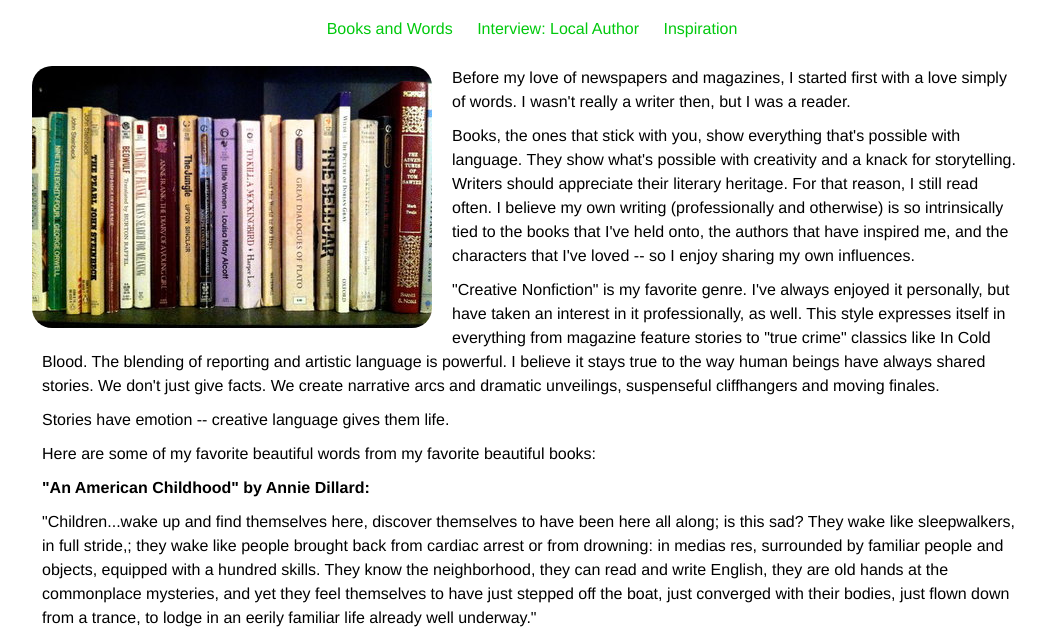
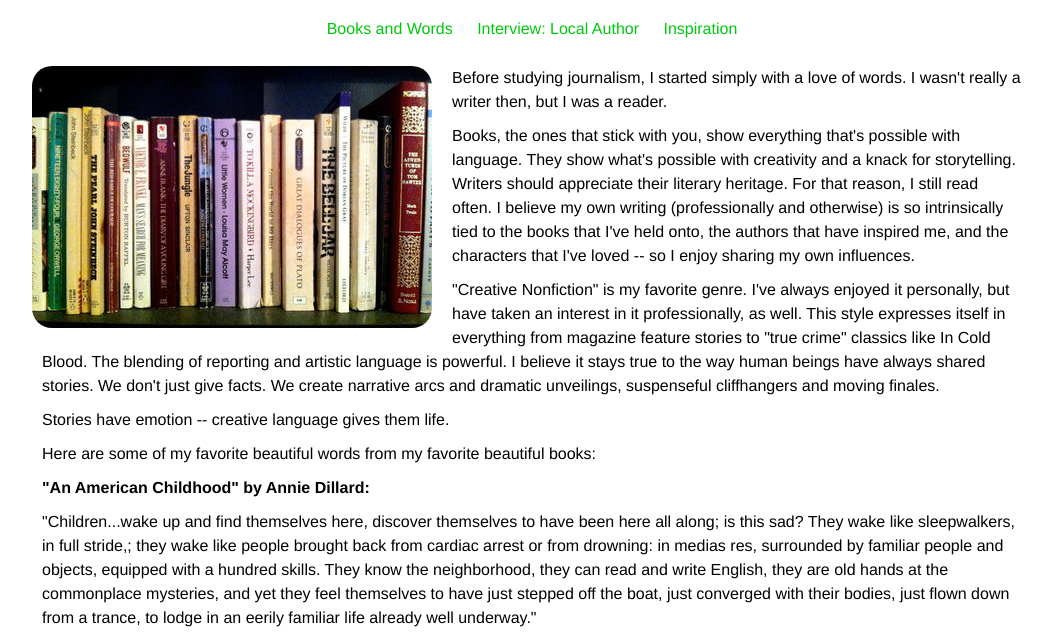
Before and after one commit to CDLindwall/CDLindwall.github.io, a plain HTML site: page books.html in a window 1280 px wide. Shown: the part 161-798 px from the top of the page, without its empty margins (108-1166 px from the left). Drawn offline with Linux system fonts and the light colour scheme.

Commit message:
Rearranged words in text.

```diff
--- a/books.html
+++ b/books.html
@@ -31,7 +31,7 @@
             </ul>
 
             <img src="img/bookshelf.jpg" alt="Photo of My Bookshelf" title="Photo of Myself" id="bookshelf">
-            <p>Before my love of newspapers and magazines, I started first with a love simply of words. I wasn't really a writer then, but I was a reader.</p>
+            <p>Before studying journalism, I started simply with a love of words. I wasn't really a writer then, but I was a reader.</p>
             <p>Books, the ones that stick with you, show everything that's possible with language. They show what's possible with creativity and a knack for storytelling. Writers should appreciate their literary heritage. For that reason, I still read often. I believe my own writing (professionally and otherwise) is so intrinsically tied to the books that I've held onto, the authors that have inspired me, and the characters that I've loved -- so I enjoy sharing my own influences.</p>
             <p>"Creative Nonfiction" is my favorite genre. I've always enjoyed it personally, but have taken an interest in it professionally, as well. This style expresses itself in everything from magazine feature stories to "true crime" classics like In Cold Blood. The blending of reporting and artistic language is powerful. I believe it stays true to the way human beings have always shared stories. We don't just give facts. We create narrative arcs and dramatic unveilings, suspenseful cliffhangers and moving finales.</p>
             <p>Stories have emotion -- creative language gives them life.</p>
```
